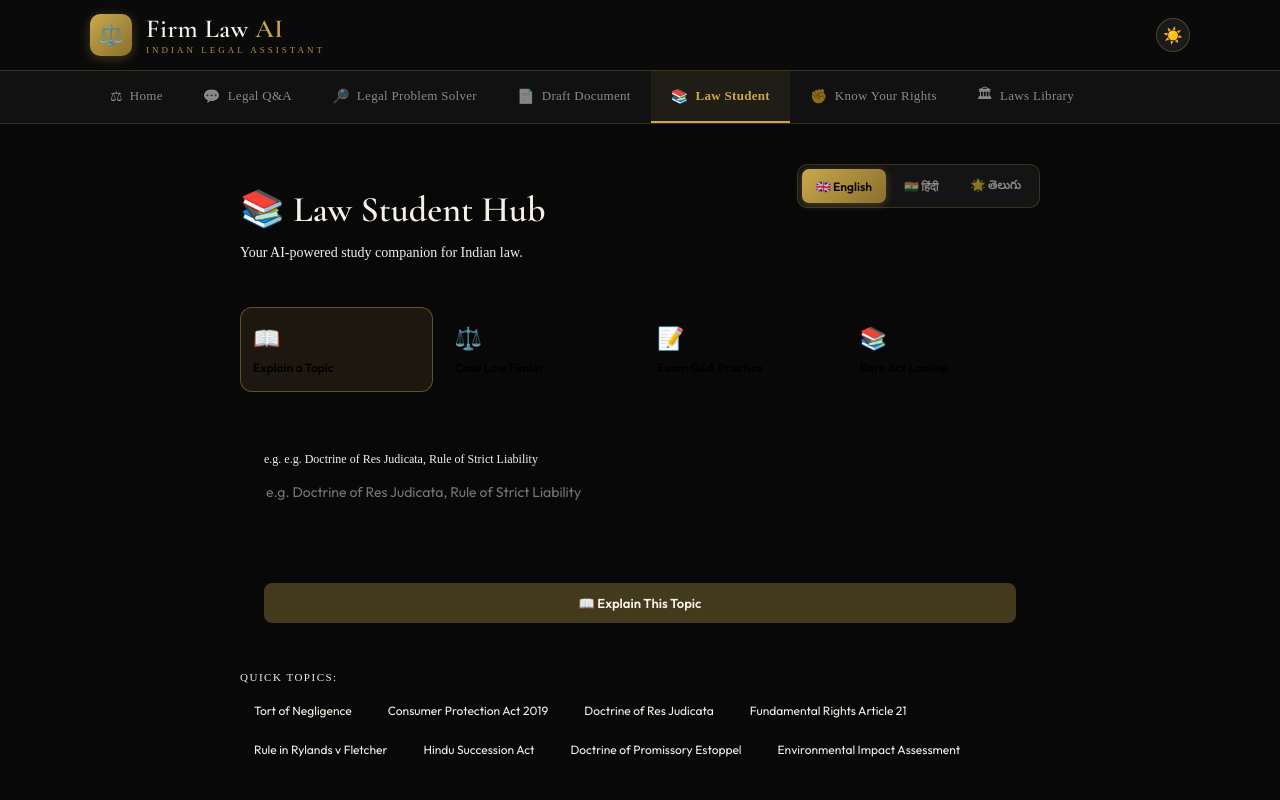
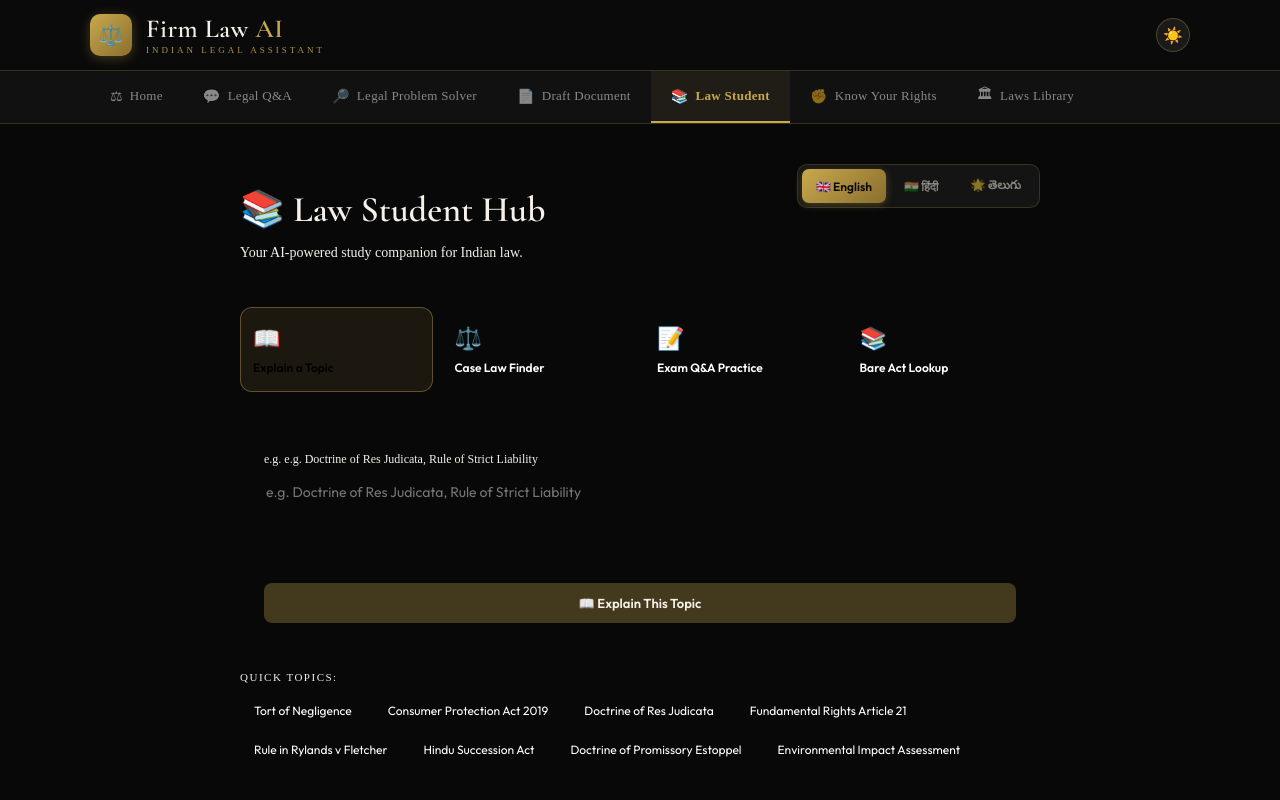
Before and after one commit to Hasangit123/firm-law-ai, a Next.js app: page /student in a window 1280 px wide. Shown: the top 800 px of the page. Built offline with nearby package versions, Linux system fonts and the light colour scheme.

Commit message:
Fix invisible text in Law Student Hub

```diff
--- a/app/student/page.jsx
+++ b/app/student/page.jsx
@@ -78,7 +78,7 @@ export default function LawStudent() {
             <button key={mode.id} onClick={() => { setSelectedMode(mode); setAnswer(''); setInput(''); setError(''); }}
               style={{padding: '16px 12px', borderRadius: '12px', textAlign: 'left', background: selectedMode.id === mode.id ? 'rgba(201,168,76,0.1)' : 'var(--black-card)', border: selectedMode.id === mode.id ? '1px solid rgba(201,168,76,0.4)' : '1px solid var(--border)', cursor: 'pointer', transition: 'all 0.2s', fontFamily: 'Outfit, sans-serif'}}>
               <div style={{fontSize: '22px', marginBottom: '8px'}}>{mode.icon}</div>
-              <div style={{fontSize: '12px', fontWeight: 600, color: selectedMode.id === mode.id ? 'var(--gold)' : 'var(--off-white)'}}>{mode.title}</div>
+              <div style={{fontSize: '12px', fontWeight: 600, color: selectedMode.id === mode.id ? 'var(--gold)' : '#ffffff'}}>{mode.title}</div>
             </button>
           ))}
         </div>
@@ -100,7 +100,7 @@ export default function LawStudent() {
             <div style={{display: 'flex', flexWrap: 'wrap', gap: '8px'}}>
               {quickTopics.map((topic, i) => (
                 <button key={i} onClick={() => { setInput(topic); setSelectedMode(modes[0]); getAnswer(topic); }}
-                  style={{fontSize: '12px', padding: '8px 14px', borderRadius: '20px', background: 'var(--black-card)', border: '1px solid var(--border)', color: 'var(--text-muted)', cursor: 'pointer', fontFamily: 'Outfit, sans-serif'}}>
+                  style={{fontSize: '12px', padding: '8px 14px', borderRadius: '20px', background: 'var(--black-card)', border: '1px solid var(--border)', color: '#ffffff', cursor: 'pointer', fontFamily: 'Outfit, sans-serif'}}>
                   {topic}
                 </button>
               ))}
```
